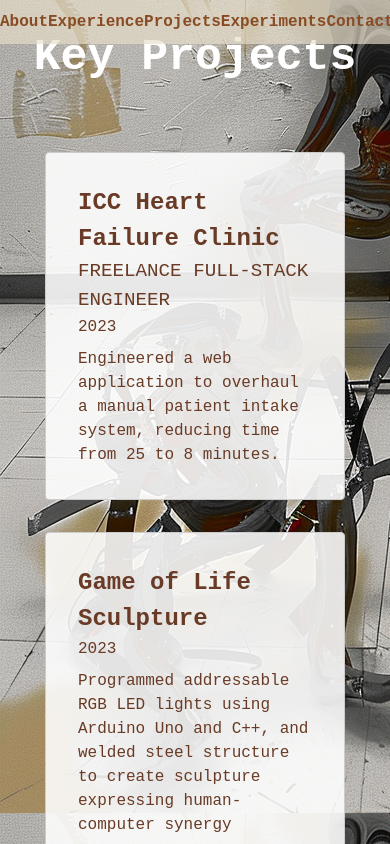
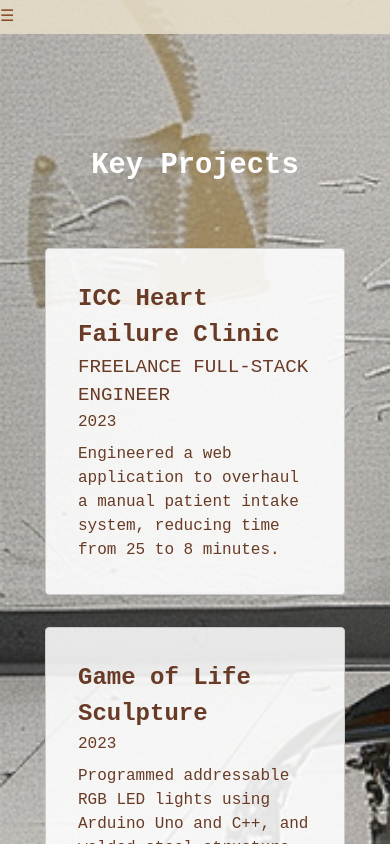
Before and after one commit to nourazekry/myPortfolio, a Next.js app in the folder my-portfolio/: page /projects in a window 390 px wide. Shown: the top 844 px of the page. Built offline with nearby package versions, Linux system fonts and the light colour scheme; a web font is replaced by a local one.

Commit message:
finishing up mobile

```diff
--- a/my-portfolio/app/Experience.module.css
+++ b/my-portfolio/app/Experience.module.css
@@ -5,6 +5,7 @@
   justify-content: center;
   min-height: 100vh;
   padding: 24px;
+  background-size: cover;
 }
 
 .container {
@@ -23,6 +24,7 @@
   border-radius: 4px;
   color: white;
   font-weight: bold;
+  margin-top: 10%;
 }
 
 .experience {
@@ -54,3 +56,18 @@
   font-size: 1.2rem;
 
 }
+
+@media screen and (max-width: 768px) {
+  .title{
+    font-size: 2rem;
+    margin-top: 35%;
+  }
+}
+
+/* Adjust box size and font for small screens */
+@media screen and (max-width: 480px) {
+  .title{
+    font-size: 1.8rem;
+    margin-top: 35%;
+  }
+}
--- a/my-portfolio/app/Home.module.css
+++ b/my-portfolio/app/Home.module.css
@@ -8,7 +8,6 @@
   align-items: center;
   color: white;
   background-image: url('/learningtowalkAI.png');
-
 }
 
 .toolbar {
@@ -18,7 +17,7 @@
   display: flex;
   justify-content: space-around;
   padding: 10px 0;
-    background-color: rgb(231 223 202 / 67%);
+  background-color: rgb(231 223 202 / 86%);
 }
 
 .toolbarLink {
@@ -27,46 +26,38 @@
   font-weight: bold;
   font-size: 1.5em;
 }
+.hamburger {
+  color: #894b24;
+  font-style: bold;
+  text-align: left;
+}
+.sidebar{
+  display: none;
+}
+.selected {
+  color: white; /* Change this to the color you want for the selected link */
+}
 
-  .selected {
-    color: #ff6347; /* Change this to the color you want for the selected link */
-  }
 @keyframes typewriter {
   0% { width: 0; }
   100% { width: 100%; }
 }
 
-  @keyframes show {
-    0% { visibility: hidden; }
-    100% { visibility: visible; }
-  }
-
-  .typewriterEffect {
-    overflow: hidden;
-    white-space: nowrap;
-    margin: 0 auto;
-    letter-spacing: .15em;
-  }
-
-  .nameEffect {
-    animation: typewriter 2s steps(40, end);
-  }
-
-  .descriptionEffect {
-    visibility: hidden;
-    animation: typewriter 2s steps(40, end) 3s, show 0s 3s forwards; /* Add 'show' animation */
-  }
-  /* Adjust font size for medium screens */
-  @media screen and (max-width: 768px) {
+/* Responsive styles */
+@media (max-width: 768px) {
   .toolbarLink {
-      font-size: 1.2em;
+    font-size: 1em;
   }
 }
 
-  /* Adjust font size for small screens */
-  @media screen and (max-width: 480px) {
+@media (max-width: 480px) {
+  .toolbar {
+    flex-direction: column;
+    padding: 5px 0;
+  }
+
   .toolbarLink {
-      font-size: 1em;
+    font-size: 0.8em;
   }
 }
 
@@ -85,3 +76,32 @@
   border-radius: 2em;
   font-size: 1.5em;
 }
+
+/* Responsive styles */
+@media (max-width: 768px) {
+  .content {
+    font-size: 1.2em;
+  }
+
+  .name {
+    font-size: 3em;
+  }
+
+  .description {
+    font-size: 1.2em;
+  }
+}
+
+@media (max-width: 480px) {
+  .content {
+    font-size: 1em;
+  }
+
+  .name {
+    font-size: 2em;
+  }
+
+  .description {
+    font-size: 1em;
+  }
+}
--- a/my-portfolio/app/contact/Contact.module.css
+++ b/my-portfolio/app/contact/Contact.module.css
@@ -1,13 +1,23 @@
-.container {
+.main {
   display: flex;
   flex-direction: column;
   align-items: center;
   justify-content: center;
   min-height: 100vh;
-  padding: 2rem;
-  background-color: #894b24;
+  padding: 24px;
   background-image: url('/tvs.png');
+  background-size: cover;
 }
+
+.container {
+  display: flex;
+  flex-wrap: wrap;
+  justify-content: center;
+  width: 100%;
+  max-width: 1200px;
+
+}
+
 
 .info {
   display: flex;
@@ -43,24 +53,32 @@
 
 /* Adjust box size and font for medium screens */
 @media screen and (max-width: 768px) {
-  .info {
+  .info a, .linkContainer a{
     max-width: 80%;
     padding: 1.5rem;
+    font-size: 1.5em;
   }
 
-  .info p {
-    font-size: 2em;
+  .info p, .linkContainer p{
+    font-size: 1em;
+  }
+  .lighterIcon {
+    font-size: 0.5em;
   }
 }
 
 /* Adjust box size and font for small screens */
 @media screen and (max-width: 480px) {
-  .info {
+  .info a, .linkContainer a{
     max-width: 100%;
     padding: 1rem;
+    font-size: 0.8em;
+  }
+  .lighterIcon {
+    font-size: 0.3em;
   }
 
-  .info p {
+  .info p, .linkContainer p{
     font-size: 1.5em;
   }
 }
--- a/my-portfolio/app/contact/page.tsx
+++ b/my-portfolio/app/contact/page.tsx
@@ -4,21 +4,23 @@ import Link from 'next/link';
 import Image from 'next/image';
 export default function Contact() {
   return (
-    <main className={styles.container}>
+    <main className={styles.main}>
+      <div className={styles.container}>
       <div className={styles.info}>
         <p>Noura Zekry</p>
         <div className={styles.linkContainer}>
   <Image className={styles.lighterIcon} src="/mail.png" width={35} height={35} alt="Mail Icon" />
-  <a className={styles.text} href="mailto:nourazekryart@gmail.com">nourazekryart@gmail.com</a>
+  <a href="mailto:nourazekryart@gmail.com">nourazekryart@gmail.com</a>
 </div>
 
         <div className={styles.linkContainer}>
             <Image className={styles.lighterIcon} src="/linkedinicon.png" width={35} height={35} alt="Linked Icon" />
-            <a className={styles.text} href="https://www.linkedin.com/in/nourazekry" target="_blank" rel="noopener noreferrer">in/nourazekry</a>
+            <a href="https://www.linkedin.com/in/nourazekry" target="_blank" rel="noopener noreferrer">in/nourazekry</a>
         </div>
         <div className={styles.linkContainer}>
             <Image className={styles.lighterIcon} src="/github.png" width={35} height={35} alt="GitHub Icon" />
-            <a className={styles.text} href="https://www.github.com/in/nourazekry" target="_blank" rel="noopener noreferrer">github.com/nourazekry</a>
+            <a href="https://www.github.com/in/nourazekry" target="_blank" rel="noopener noreferrer">github.com/nourazekry</a>
+        </div>
         </div>
         </div>
     </main>
--- a/my-portfolio/app/layout.tsx
+++ b/my-portfolio/app/layout.tsx
@@ -2,6 +2,7 @@ import type { Metadata } from "next";
 import "./globals.css";
 import styles from './Home.module.css';
 import Link from 'next/link';
+import NavBar from "../components/NavBar";
 export const metadata: Metadata = {
   title: "Noura Zekry",
   description: "Noura Zekry's Portfolio",
@@ -14,13 +15,7 @@ export default function RootLayout({
 }>) {
   return (
     <html lang="en">
-      <nav className={styles.toolbar}>
-        <Link href="/" className={styles.toolbarLink}>About</Link>
-        <Link href="/experience" className={styles.toolbarLink}>Experience</Link>
-        <Link href="/projects" className={styles.toolbarLink}>Projects</Link>
-        <Link href="/experiments" className={styles.toolbarLink}>Experiments</Link>
-        <Link href="/contact" className={styles.toolbarLink}>Contact</Link>
-      </nav>
+      <NavBar />
       <body>{children}</body>
     </html>
   );
--- /dev/null
+++ b/my-portfolio/components/NavBar.tsx
@@ -0,0 +1,45 @@
+"use client";
+
+import "../app/globals.css";
+import styles from '../app/Home.module.css';
+import Link from 'next/link';
+import { useState, useEffect } from "react";
+
+export default function NavBar() {
+  const [selectedLink, setSelectedLink] = useState('/');
+  const [isSidebarVisible, setIsSidebarVisible] = useState(false);
+  const [menuVisible, setMenuVisible] = useState(false);
+  const [links, setLinks] = useState(['/', '/experience', '/projects', '/experiments', '/contact']);
+
+  useEffect(() => {
+    const handleResize = () => {
+      console.log('window.innerWidth', window.innerWidth);
+
+      if (window.innerWidth < 550) {
+        setMenuVisible(true);
+        setIsSidebarVisible(false); // Hide the sidebar when the window is small
+      } else {
+        setMenuVisible(false);
+        setIsSidebarVisible(true); // Show the sidebar when the window is large
+      }
+    };
+
+    window.addEventListener('resize', handleResize);
+    // Call the handleResize function to set the initial state
+    handleResize();
+
+    // Clean up the event listener when the component unmounts
+    return () => {
+      window.removeEventListener('resize', handleResize);
+    };
+  }, []);
+
+  return (
+      <nav className={`${styles.toolbar}`}>
+        {menuVisible ? <button onClick={() => setIsSidebarVisible(!isSidebarVisible)} className={styles.hamburger}>☰</button> : ''}
+        {links.map(link => (
+          <div className= {isSidebarVisible ? '' : styles.sidebar}><Link key={link} href={link} className={`${styles.toolbarLink} ${selectedLink === link ? styles.selected : ''}`} onClick={() => setSelectedLink(link)}>{link.slice(1) || 'About'}</Link>
+        </div>))}
+      </nav>
+  );
+}
```
Also changed, not shown: 1 other file (tests, documents, lock files or other folders). Lines whose indentation alone changed are shown as unchanged.
